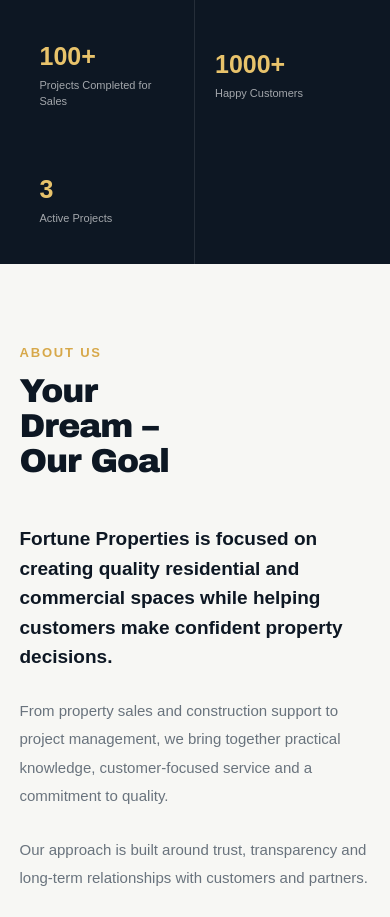
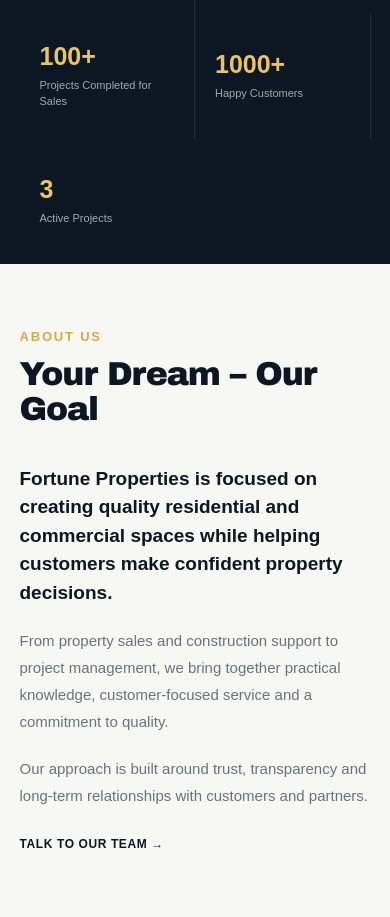
Before and after one commit to umar-lab-MAKER/fortune-properties, a Next.js app: page / in a window 390 px wide. Shown: the part 1080-1997 px from the top of the page. Built offline with nearby package versions, Linux system fonts and the light colour scheme.

Commit message:
Refine About section layout

```diff
--- a/src/app/globals.css
+++ b/src/app/globals.css
@@ -427,66 +427,71 @@
 ========================= */
 
 .about-section {
+  padding: 78px 0;
   background: var(--off-white);
 }
 
 .about-editorial {
   display: grid;
   grid-template-columns: minmax(0, 1fr) minmax(0, 0.85fr);
-  gap: clamp(70px, 9vw, 145px);
-  min-height: 560px;
-  align-items: stretch;
+  gap: clamp(60px, 8vw, 120px);
+  align-items: start;
 }
 
 .about-title-column {
   display: flex;
-  align-items: flex-end;
+  align-items: flex-start;
 }
 
 .about-heading {
   width: 100%;
-  padding-bottom: 18px;
+  padding: 0;
 }
 
 .about-heading .section-eyebrow {
-  margin-bottom: 18px;
-  font-size: 19px;
+  display: block;
+  margin: 0 0 16px;
+  color: var(--gold);
+  font-size: 21px;
+  font-weight: 800;
   letter-spacing: 2.8px;
+  line-height: 1.2;
 }
 
 .about-heading h2 {
-  display: flex;
-  flex-direction: column;
-  align-items: flex-start;
+  display: block;
   margin: 0;
   color: var(--navy);
   font-family: "Arial Black", Arial, Helvetica, sans-serif;
-  font-size: clamp(34px, 4.2vw, 54px);
-  line-height: 1.02;
-  letter-spacing: -2px;
+  font-size: clamp(34px, 4vw, 48px);
+  line-height: 1.05;
+  letter-spacing: -1.8px;
   font-weight: 900;
+  white-space: nowrap;
 }
 
 .about-heading h2 span {
-  display: block;
+  display: inline;
 }
 
 .about-copy {
-  align-self: center;
+  align-self: start;
   max-width: 580px;
+  padding-top: 3px;
   color: var(--muted);
   font-size: 15px;
-  line-height: 1.9;
+  line-height: 1.8;
 }
 
 .about-copy p {
-  margin: 0 0 25px;
+  margin: 0 0 20px;
 }
 
 .about-copy .lead {
-  color: var(--navy);
-  font-size: 22px;
-  line-height: 1.55;
+  margin-bottom: 20px;
+  color: var(--navy);
+  font-size: 21px;
+  line-height: 1.5;
   font-weight: 600;
 }
 
@@ -494,7 +499,7 @@
   display: inline-flex;
   align-items: center;
   gap: 10px;
-  margin-top: 5px;
+  margin-top: 3px;
   color: var(--navy);
   font-size: 12px;
   font-weight: 800;
@@ -894,6 +899,7 @@
 
 /*
   Current page.js uses:
+
   .services-layout > .section-heading
 */
 
@@ -1194,21 +1200,6 @@
   position: relative;
   overflow: hidden;
   background: var(--gold);
-}
-
-.consultation-background-image {
-  position: absolute;
-  top: 0;
-  right: 0;
-  bottom: 0;
-  width: 55%;
-  opacity: 0.07;
-  pointer-events: none;
-}
-
-.consultation-logo-image {
-  object-fit: contain;
-  object-position: center;
 }
 
 .consultation-grid {
@@ -1293,9 +1284,9 @@
   font-weight: 800;
 }
 
-.form-group input {
+.form-group input,
+.form-group textarea {
   width: 100%;
-  height: 50px;
   padding: 0 15px;
   color: var(--navy);
   background: var(--off-white);
@@ -1304,11 +1295,29 @@
   transition: border-color 0.2s ease;
 }
 
-.form-group input:focus {
+.form-group input {
+  height: 50px;
+}
+
+.form-group textarea {
+  display: block;
+  min-height: 120px;
+  height: 120px;
+  padding-top: 14px;
+  padding-bottom: 14px;
+  resize: vertical;
+  line-height: 1.5;
+  border-radius: 0;
+  box-sizing: border-box;
+}
+
+.form-group input:focus,
+.form-group textarea:focus {
   border-color: var(--gold);
 }
 
-.form-group input::placeholder {
+.form-group input::placeholder,
+.form-group textarea::placeholder {
   color: #9aa1a8;
 }
 
@@ -1330,13 +1339,13 @@
    FAQ - EDITORIAL
 ========================= */
 
-.faq-section {
-  background: var(--white);
-}
-
 /*
   Current page.js uses .faq-editorial-heading
 */
+
+.faq-section {
+  background: var(--white);
+}
 
 .faq-editorial-heading {
   display: block;
@@ -1705,13 +1714,14 @@
 
   .about-heading .section-eyebrow {
     margin-bottom: 14px;
-    font-size: 16px;
+    font-size: 17px;
   }
 
   .about-heading h2 {
-    font-size: clamp(32px, 6.5vw, 48px);
-    line-height: 1.03;
-    letter-spacing: -1.8px;
+    font-size: clamp(32px, 6.5vw, 44px);
+    line-height: 1.05;
+    letter-spacing: -1.5px;
+    white-space: normal;
   }
 
   /* VALUES */
@@ -1805,11 +1815,6 @@
     gap: 45px;
   }
 
-  .consultation-background-image {
-    width: 100%;
-    opacity: 0.045;
-  }
-
   /* FAQ */
 
   .faq-editorial-heading,
@@ -1951,14 +1956,6 @@
     min-height: 125px;
   }
 
-  .stat-item:nth-child(odd) {
-    border-right: 1px solid rgba(255, 255, 255, 0.1);
-  }
-
-  .stat-item:nth-child(even) {
-    border-right: 0;
-  }
-
   .projects-grid,
   .completed-grid,
   .testimonials-grid {
@@ -1971,13 +1968,17 @@
 
   /* ABOUT */
 
+  .about-section {
+    padding: 65px 0;
+  }
+
   .about-editorial {
-    gap: 45px;
+    gap: 38px;
   }
 
   .about-heading .section-eyebrow {
     margin-bottom: 12px;
-    font-size: 14px;
+    font-size: 15px;
     letter-spacing: 2px;
   }
 
@@ -1985,6 +1986,11 @@
     font-size: clamp(29px, 8.5vw, 40px);
     line-height: 1.05;
     letter-spacing: -1.4px;
+    white-space: normal;
+  }
+
+  .about-copy {
+    padding-top: 0;
   }
 
   .about-copy .lead {
@@ -2153,6 +2159,11 @@
 
   .consultation-contact {
     gap: 25px;
+  }
+
+  .form-group textarea {
+    min-height: 115px;
+    height: 115px;
   }
 
   /* FAQ */
@@ -2282,4 +2293,9 @@
     font-size: 13px;
     letter-spacing: 1.8px;
   }
-}
+
+  .form-group textarea {
+    min-height: 110px;
+    height: 110px;
+  }
+}
--- a/src/app/page.js
+++ b/src/app/page.js
@@ -212,6 +212,43 @@
 ];
 
 export default function Home() {
+  const handleConsultationSubmit = (event) => {
+    event.preventDefault();
+
+    const form = event.currentTarget;
+
+    const fullName = form.fullName.value.trim();
+    const mobile = form.mobile.value.trim();
+    const plotLocation = form.plotLocation.value.trim();
+    const messageText = form.message.value.trim();
+
+    if (!fullName || !mobile || !plotLocation || !messageText) {
+      alert("Please fill in all the required fields.");
+      return;
+    }
+
+    const whatsappNumber = "919885373741";
+
+    const message = `Hello Fortune Properties,
+
+I would like to request a consultation.
+
+Name: ${fullName}
+Mobile Number: ${mobile}
+Plot Location: ${plotLocation}
+
+Requirement / Message:
+${messageText}
+
+Thank you.`;
+
+    const whatsappUrl = `https://wa.me/${whatsappNumber}?text=${encodeURIComponent(
+      message
+    )}`;
+
+    window.open(whatsappUrl, "_blank");
+  };
+
   return (
     <main>
       {/* HEADER */}
@@ -310,9 +347,7 @@
               <span className="section-eyebrow">ABOUT US</span>
 
               <h2>
-                <span>Your</span>
-                <span>Dream –</span>
-                <span>Our Goal</span>
+                <span>Your Dream – Our Goal</span>
               </h2>
             </div>
           </div>
@@ -702,7 +737,6 @@
         className="section consultation-section"
         id="consultation"
       >
-
         <div className="container consultation-grid">
           <div className="consultation-copy">
             <span className="section-eyebrow">
@@ -741,7 +775,7 @@
           <div className="consultation-form-box">
             <h3>Tell Us About Your Requirement</h3>
 
-            <form>
+            <form onSubmit={handleConsultationSubmit}>
               <div className="form-group">
                 <label htmlFor="fullName">
                   Full Name
@@ -749,8 +783,10 @@
 
                 <input
                   id="fullName"
+                  name="fullName"
                   type="text"
                   placeholder="Your full name"
+                  required
                 />
               </div>
 
@@ -761,8 +797,13 @@
 
                 <input
                   id="mobile"
+                  name="mobile"
                   type="tel"
                   placeholder="Your mobile number"
+                  inputMode="numeric"
+                  pattern="[0-9]{10}"
+                  maxLength={10}
+                  required
                 />
               </div>
 
@@ -773,8 +814,24 @@
 
                 <input
                   id="plotLocation"
+                  name="plotLocation"
                   type="text"
                   placeholder="Area / Locality in Visakhapatnam"
+                  required
+                />
+              </div>
+
+              <div className="form-group">
+                <label htmlFor="message">
+                  Message / Requirement
+                </label>
+
+                <textarea
+                  id="message"
+                  name="message"
+                  placeholder="Tell us about your construction, property, or consultation requirement"
+                  rows={5}
+                  required
                 />
               </div>
 
```
